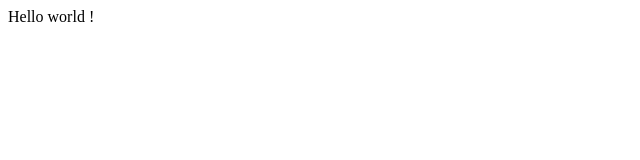
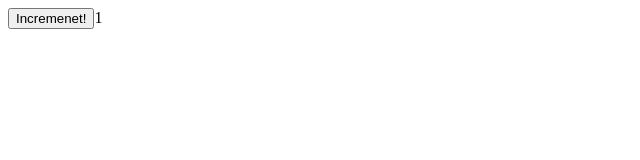
Before and after one commit to wand3r/ts-redux-form, a React app: page / in a window 1280 px wide. Shown: the top 160 px of the page, without its empty margins (0-640 px from the left). Built offline with nearby package versions, Linux system fonts and the light colour scheme.

Commit message:
update tsconfig to use es2015 modules

```diff
--- a/src/app.tsx
+++ b/src/app.tsx
@@ -1,3 +1,8 @@
-import * as React from "react"
+import React from "react"
+import { FizzBuzzCounter } from "./sample-module/component"
 
-export const App = () => <div>Hello world !</div>
+export const App = () => (
+  <div>
+    <FizzBuzzCounter />
+  </div>
+)
--- a/src/index.tsx
+++ b/src/index.tsx
@@ -1,21 +1,21 @@
-import * as React from "react"
-import * as ReactDOM from "react-dom"
+import React from "react"
+import ReactDOM from "react-dom"
 import { AppContainer } from "react-hot-loader"
+import { App } from "./app"
 
-const render = () => {
-  const { App } = require("./app")
+const render = (Component: React.ComponentType) => {
   ReactDOM.render(
     <AppContainer>
-      <App />
+      <Component />
     </AppContainer>,
     document.getElementById("app"),
   )
 }
 
-render()
+render(App)
 
 if (module.hot) {
   module.hot.accept("./app", () => {
-    render()
+    render(App)
   })
 }
--- a/src/sample-module/component.tsx
+++ b/src/sample-module/component.tsx
@@ -1,4 +1,4 @@
-import * as React from "react"
+import React from "react"
 import { fizzBuzz } from "./index"
 import { css } from "glamor"
 
@@ -36,7 +36,7 @@ export class FizzBuzzCounter extends React.Component<{}, { counter: number }> {
     const { counter } = this.state
     return (
       <div>
-        <button onClick={this.increment}>Incremenet</button>
+        <button onClick={this.increment}>Incremenet!</button>
         <FizzBuzzValue number={counter} />
       </div>
     )
--- a/tsconfig.json
+++ b/tsconfig.json
@@ -1,7 +1,8 @@
 {
   "compilerOptions": {
     "target": "es5",
-    "module": "commonjs",
+    "module": "es2015",
+    "moduleResolution": "node",
     "jsx": "react",
     "allowSyntheticDefaultImports": true,
     "skipLibCheck": true,
--- a/webpack.config.ts
+++ b/webpack.config.ts
@@ -16,7 +16,7 @@ const entry: Config["entry"] = {
 const output: Config["output"] = {
   filename: "[name].js",
   path: resolvePath(__dirname, "build"),
-  publicPath: "",
+  publicPath: "/",
 }
 
 const resolve: Config["resolve"] = {
@@ -24,7 +24,7 @@ const resolve: Config["resolve"] = {
   extensions: [".ts", ".tsx", ".js"],
 }
 
-const module: Config["module"] = {
+const modules: Config["module"] = {
   rules: [
     {
       test: /\.tsx?$/,
@@ -72,13 +72,14 @@ const devServer: Config["devServer"] = {
     errors: true,
   },
   contentBase: resolvePath(__dirname, "static"),
+  publicPath: "/",
 }
 
 const config: Config = {
   entry,
   output,
   resolve,
-  module,
+  module: modules,
   devtool,
   plugins,
   devServer,
```
Also changed, not shown: tsconfig.node.json (added, +7 -0 lines).
